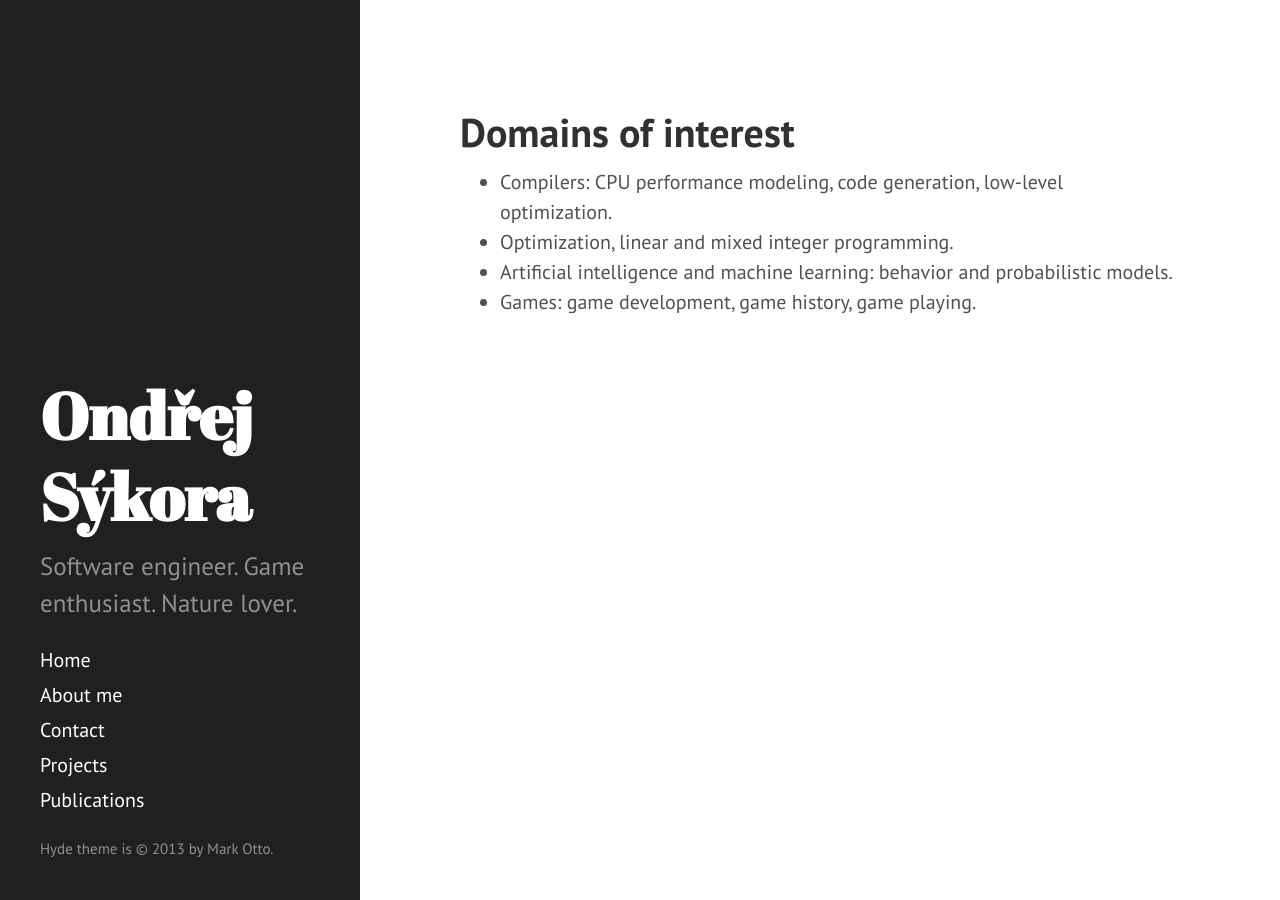
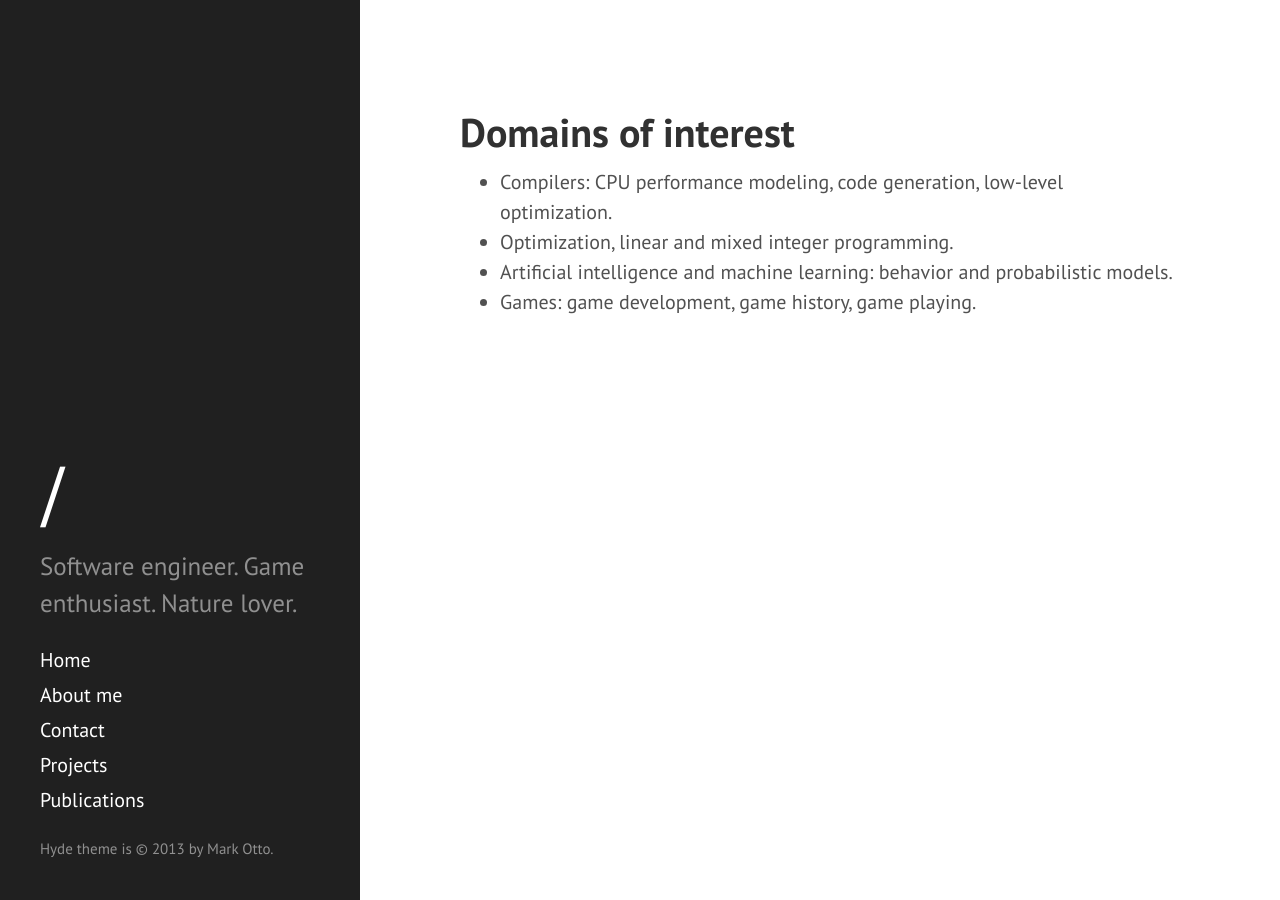
Before and after one commit to ondrasej/ondrejsykora.github.io, a Jekyll site: the page built from index.md, in a window 1280 px wide. Built offline with Jekyll 4.4.1, drawn with Linux system fonts in a browser that asks for light colours.

Commit message:
...and one last site.baseurl link.

```diff
--- a/_includes/sidebar.html
+++ b/_includes/sidebar.html
@@ -3,7 +3,7 @@
     <div class="sidebar-about">
       <h1>
         <a href="{{ site.baseurl }}">
-          {{ site.title }}
+          {{ "/" | relative_url }}
         </a>
       </h1>
       <p class="lead">{{ site.description }}</p>
```
